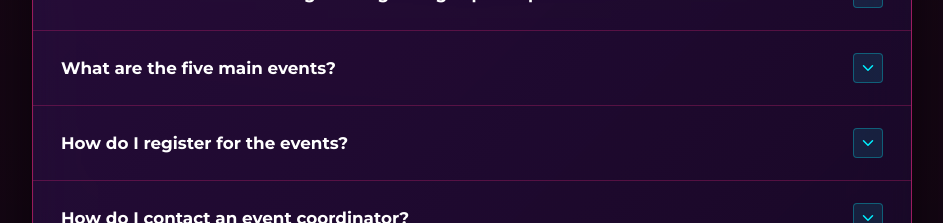
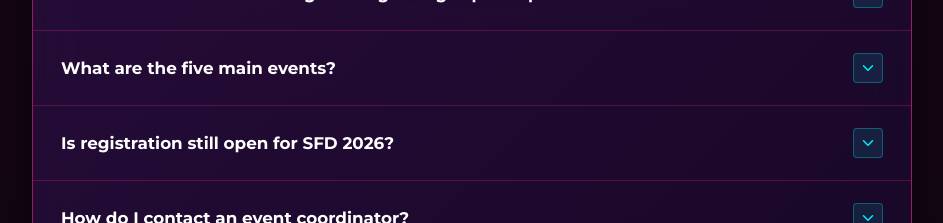
Before and after one commit to Hariprasath2611/SOF-WEBSITE, a React (Vite) app: page / in a window 1280 px wide. Shown: the part 9420-9643 px from the top of the page, without its empty margins (168-1111 px from the left). Built offline with nearby package versions, Linux system fonts and the light colour scheme; no server answers.

Commit message:
Updating the Project

```diff
--- a/src/data/faq.js
+++ b/src/data/faq.js
@@ -31,8 +31,8 @@ export const faqData = [
   },
   {
     id: 6,
-    question: "How do I register for the events?",
-    answer: "You can click on any 'Register Now' button on this website or select an event in the Events Explorer to open its direct registration form. Teams can register together for collaborative events (Demo Stall, Mini Hackathon, Poster Designing, Debate)."
+    question: "Is registration still open for SFD 2026?",
+    answer: "Registrations for Software Freedom Day 2026 are now officially closed. All available slots across Demo Stall, Mini Hackathon, Poster Designing, Workshop, and Debate have reached maximum capacity. No further online or on-spot registrations can be accepted."
   },
   {
     id: 7,
```
